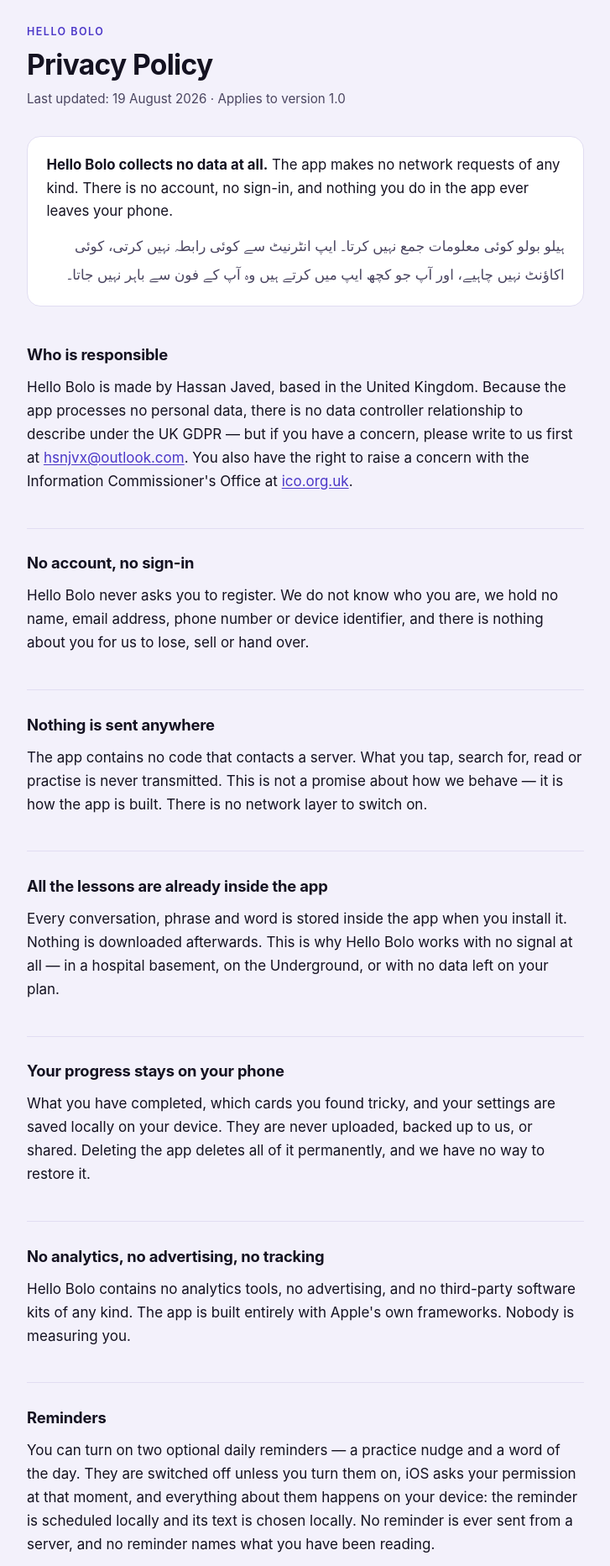
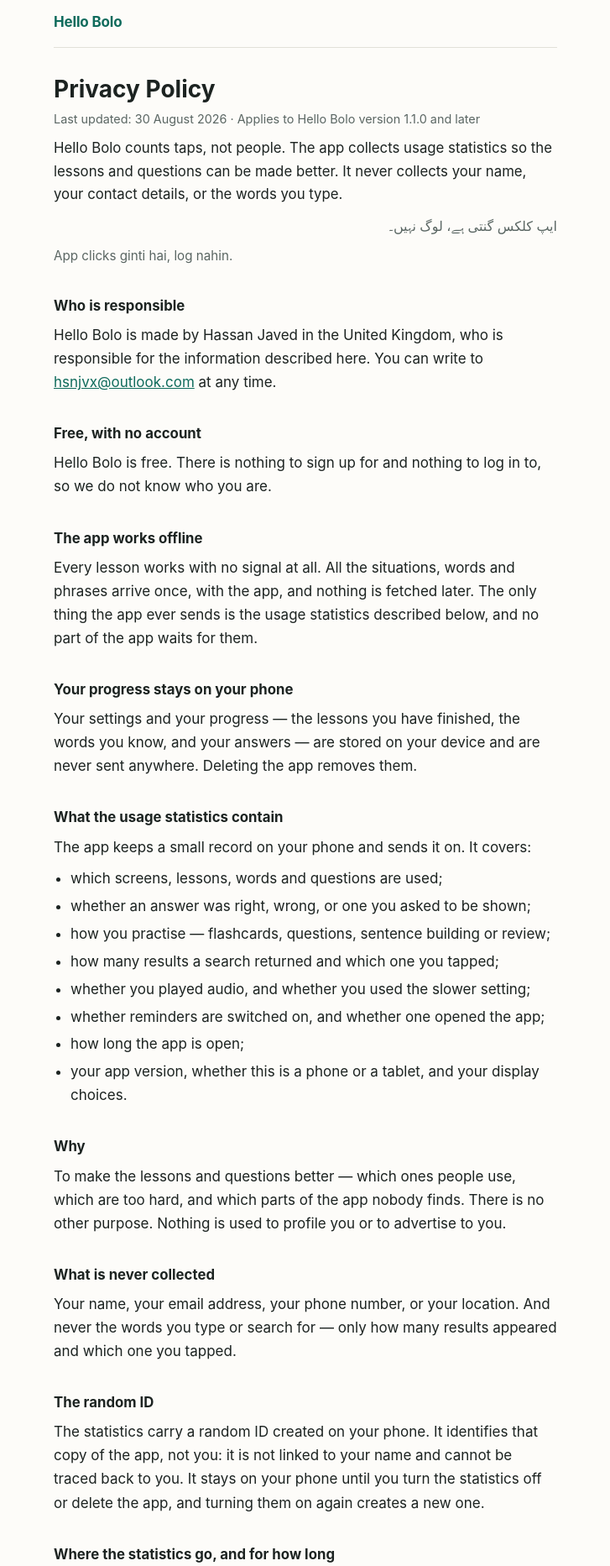
Before and after one commit to Hasjx/hello-bolo-privacy, a plain HTML site: page privacy.html in a window 1280 px wide. Shown: the part 20-1885 px from the top of the page at 84% size, without its empty margins (276-1003 px from the left). Drawn offline with Linux system fonts and the light colour scheme.

Commit message:
Update privacy policy for analytics
The policy said Hello Bolo collects no data, makes no network requests and
sends nothing off-device. That stopped being true when usage statistics
shipped, so it is replaced rather than patched.

What it now says: what the statistics contain, why they are collected, what
is never collected (name, email, phone, location, and the words you type or
search for), that a random ID identifies a copy of the app rather than a
person, that PostHog stores them in the EU, how long they are kept, how to
turn them off in Settings, the rights that apply, and where to complain.

What it keeps, because it is still true: free with no account, lessons work
offline, progress stays on the device, reminders and pronunciation audio are
on-device, the email and store-rating handoffs, and what the app is not.

```diff
--- a/privacy.html
+++ b/privacy.html
@@ -1,185 +1,189 @@
 <!DOCTYPE html>
-<html lang="en-GB">
+<html lang="en">
 <head>
 <meta charset="utf-8">
 <meta name="viewport" content="width=device-width, initial-scale=1">
-<title>Privacy Policy — Hello Bolo</title>
-<meta name="description" content="Hello Bolo collects no data. Everything stays on your device.">
+<title>Hello Bolo — Privacy Policy</title>
 <style>
-  :root{
-    --ink:#141221;
-    --ink-soft:#4a4560;
-    --bg:#F3F1FB;
-    --card:#ffffff;
-    --violet:#4B37C8;
-    --edge:#E1DDF2;
+  :root {
+    --ink: #1c2321;
+    --muted: #5a6663;
+    --rule: #e2e0d9;
+    --bg: #fdfcf9;
+    --accent: #0f6b5c;
   }
-  *{box-sizing:border-box}
-  html{-webkit-text-size-adjust:100%}
-  body{
-    margin:0;
-    background:var(--bg);
-    color:var(--ink);
-    font:400 17px/1.65 -apple-system,BlinkMacSystemFont,"Segoe UI",Roboto,Helvetica,Arial,sans-serif;
+  @media (prefers-color-scheme: dark) {
+    :root {
+      --ink: #e9ece9; --muted: #9aa5a1; --rule: #2b3331;
+      --bg: #15191a; --accent: #4bb096;
+    }
   }
-  .wrap{max-width:44rem;margin:0 auto;padding:3rem 1.25rem 5rem}
-  header{margin-bottom:2.5rem}
-  .eyebrow{
-    font-size:.78rem;letter-spacing:.12em;text-transform:uppercase;
-    font-weight:600;color:var(--violet);margin:0 0 .6rem
+  * { box-sizing: border-box; }
+  body {
+    margin: 0; background: var(--bg); color: var(--ink);
+    font: 17px/1.65 -apple-system, BlinkMacSystemFont, "Segoe UI", Roboto, sans-serif;
+    -webkit-text-size-adjust: 100%;
   }
-  h1{font-size:2.1rem;line-height:1.15;letter-spacing:-.02em;margin:0 0 .5rem;font-weight:700}
-  .updated{color:var(--ink-soft);font-size:.95rem;margin:0}
-  .lede{
-    margin:2rem 0 0;padding:1.25rem 1.4rem;background:var(--card);
-    border:1px solid var(--edge);border-radius:16px;font-size:1.05rem
+  .wrap { max-width: 40rem; margin: 0 auto; padding: 2rem 1.25rem 4rem; }
+  header { border-bottom: 1px solid var(--rule); padding-bottom: 1rem; margin-bottom: 2rem; }
+  .brand { font-weight: 700; letter-spacing: -0.01em; color: var(--accent); }
+  h1 { font-size: 1.75rem; line-height: 1.25; margin: 1.25rem 0 0.35rem; }
+  .meta { color: var(--muted); font-size: 0.9rem; margin: 0; }
+  h2 {
+    font-size: 1.05rem; margin: 2.25rem 0 0.4rem; line-height: 1.35;
   }
-  .lede strong{font-weight:650}
-  .urdu{
-    display:block;margin-top:.7rem;color:var(--ink-soft);
-    direction:rtl;text-align:right;font-size:1.05rem;line-height:2
+  p { margin: 0.6rem 0; }
+  ul { margin: 0.6rem 0; padding-left: 1.25rem; }
+  li { margin: 0.3rem 0; }
+  a { color: var(--accent); }
+  .lede { font-size: 1.05rem; }
+  .urdu {
+    color: var(--muted); font-size: 1rem; margin-top: 0.5rem;
+    direction: rtl; text-align: right;
   }
-  h2{
-    font-size:1.15rem;letter-spacing:-.01em;margin:2.6rem 0 .6rem;font-weight:650;
-    padding-top:1.6rem;border-top:1px solid var(--edge)
+  .roman { color: var(--muted); font-size: 0.95rem; margin-top: 0.15rem; }
+  footer {
+    margin-top: 3rem; padding-top: 1rem; border-top: 1px solid var(--rule);
+    color: var(--muted); font-size: 0.9rem;
   }
-  h2:first-of-type{border-top:0;padding-top:0}
-  p{margin:0 0 1rem}
-  ul{margin:0 0 1rem;padding-left:1.15rem}
-  li{margin:.35rem 0}
-  a{color:var(--violet);text-underline-offset:2px}
-  a:focus-visible{outline:2px solid var(--violet);outline-offset:3px;border-radius:3px}
-  footer{
-    margin-top:3.5rem;padding-top:1.5rem;border-top:1px solid var(--edge);
-    color:var(--ink-soft);font-size:.9rem
-  }
-  @media (max-width:480px){ h1{font-size:1.7rem} .wrap{padding-top:2rem} }
 </style>
 </head>
 <body>
 <div class="wrap">
 
 <header>
-  <p class="eyebrow">Hello Bolo</p>
-  <h1>Privacy Policy</h1>
-  <p class="updated">Last updated: 19 August 2026 · Applies to version 1.0</p>
-
-  <div class="lede">
-    <strong>Hello Bolo collects no data at all.</strong> The app makes no network
-    requests of any kind. There is no account, no sign-in, and nothing you do in
-    the app ever leaves your phone.
-    <span class="urdu">ہیلو بولو کوئی معلومات جمع نہیں کرتا۔ ایپ انٹرنیٹ سے کوئی رابطہ نہیں کرتی، کوئی اکاؤنٹ نہیں چاہیے، اور آپ جو کچھ ایپ میں کرتے ہیں وہ آپ کے فون سے باہر نہیں جاتا۔</span>
-  </div>
+  <div class="brand">Hello Bolo</div>
 </header>
 
+<h1>Privacy Policy</h1>
+<p class="meta">Last updated: 30 August 2026 · Applies to Hello Bolo version 1.1.0 and later</p>
+
+<p class="lede">Hello Bolo counts taps, not people. The app collects usage
+statistics so the lessons and questions can be made better. It never collects
+your name, your contact details, or the words you type.</p>
+<p class="urdu">ایپ کلکس گنتی ہے، لوگ نہیں۔</p>
+<p class="roman">App clicks ginti hai, log nahin.</p>
+
 <h2>Who is responsible</h2>
-<p>
-  Hello Bolo is made by Hassan Javed, based in the United Kingdom. Because the
-  app processes no personal data, there is no data controller relationship to
-  describe under the UK GDPR — but if you have a concern, please write to us
-  first at <a href="mailto:hsnjvx@outlook.com">hsnjvx@outlook.com</a>. You also
-  have the right to raise a concern with the Information Commissioner's Office
-  at <a href="https://ico.org.uk">ico.org.uk</a>.
-</p>
+<p>Hello Bolo is made by Hassan Javed in the United Kingdom, who is
+responsible for the information described here. You can write to
+<a href="mailto:hsnjvx@outlook.com">hsnjvx@outlook.com</a> at any time.</p>
 
-<h2>No account, no sign-in</h2>
-<p>
-  Hello Bolo never asks you to register. We do not know who you are, we hold no
-  name, email address, phone number or device identifier, and there is nothing
-  about you for us to lose, sell or hand over.
-</p>
+<h2>Free, with no account</h2>
+<p>Hello Bolo is free. There is nothing to sign up for and nothing to log in
+to, so we do not know who you are.</p>
 
-<h2>Nothing is sent anywhere</h2>
-<p>
-  The app contains no code that contacts a server. What you tap, search for,
-  read or practise is never transmitted. This is not a promise about how we
-  behave — it is how the app is built. There is no network layer to switch on.
-</p>
-
-<h2>All the lessons are already inside the app</h2>
-<p>
-  Every conversation, phrase and word is stored inside the app when you install
-  it. Nothing is downloaded afterwards. This is why Hello Bolo works with no
-  signal at all — in a hospital basement, on the Underground, or with no data
-  left on your plan.
-</p>
+<h2>The app works offline</h2>
+<p>Every lesson works with no signal at all. All the situations, words and
+phrases arrive once, with the app, and nothing is fetched later. The only
+thing the app ever sends is the usage statistics described below, and no part
+of the app waits for them.</p>
 
 <h2>Your progress stays on your phone</h2>
-<p>
-  What you have completed, which cards you found tricky, and your settings are
-  saved locally on your device. They are never uploaded, backed up to us, or
-  shared. Deleting the app deletes all of it permanently, and we have no way to
-  restore it.
-</p>
+<p>Your settings and your progress — the lessons you have finished, the words
+you know, and your answers — are stored on your device and are never sent
+anywhere. Deleting the app removes them.</p>
 
-<h2>No analytics, no advertising, no tracking</h2>
-<p>
-  Hello Bolo contains no analytics tools, no advertising, and no third-party
-  software kits of any kind. The app is built entirely with Apple's own
-  frameworks. Nobody is measuring you.
-</p>
+<h2>What the usage statistics contain</h2>
+<p>The app keeps a small record on your phone and sends it on. It covers:</p>
+<ul>
+  <li>which screens, lessons, words and questions are used;</li>
+  <li>whether an answer was right, wrong, or one you asked to be shown;</li>
+  <li>how you practise — flashcards, questions, sentence building or review;</li>
+  <li>how many results a search returned and which one you tapped;</li>
+  <li>whether you played audio, and whether you used the slower setting;</li>
+  <li>whether reminders are switched on, and whether one opened the app;</li>
+  <li>how long the app is open;</li>
+  <li>your app version, whether this is a phone or a tablet, and your display
+      choices.</li>
+</ul>
+
+<h2>Why</h2>
+<p>To make the lessons and questions better — which ones people use, which
+are too hard, and which parts of the app nobody finds. There is no other
+purpose. Nothing is used to profile you or to advertise to you.</p>
+
+<h2>What is never collected</h2>
+<p>Your name, your email address, your phone number, or your location. And
+never the words you type or search for — only how many results appeared and
+which one you tapped.</p>
+
+<h2>The random ID</h2>
+<p>The statistics carry a random ID created on your phone. It identifies that
+copy of the app, not you: it is not linked to your name and cannot be traced
+back to you. It stays on your phone until you turn the statistics off or
+delete the app, and turning them on again creates a new one.</p>
+
+<h2>Where the statistics go, and for how long</h2>
+<p>They are sent securely to PostHog, which stores them in the European Union
+on our behalf and may use them only to help improve Hello Bolo. They are not
+sold, and they are not shared with anyone else.</p>
+<p>The individual records are kept for 30 days and then deleted. What remains
+after that is overall totals — counts that describe everybody together and
+cannot be traced to any one phone. We keep those totals long-term, because
+they are what shows whether the app is getting better over the years.</p>
+
+<h2>Turning the statistics off</h2>
+<p>Settings ▸ Privacy ▸ Share usage statistics. Turning it off stops
+everything, deletes the random ID and deletes anything still waiting to be
+sent. The app works exactly the same either way.</p>
+
+<h2>No advertising, nothing sold</h2>
+<p>There is no advertising in Hello Bolo, nothing about you is ever sold, and
+there is no third-party code inside the app.</p>
 
 <h2>Reminders</h2>
-<p>
-  You can turn on two optional daily reminders — a practice nudge and a word of
-  the day. They are switched off unless you turn them on, iOS asks your
-  permission at that moment, and everything about them happens on your device:
-  the reminder is scheduled locally and its text is chosen locally. No reminder
-  is ever sent from a server, and no reminder names what you have been reading.
-</p>
+<p>The two reminders in Settings are optional and start switched off. If you
+turn one on, your phone asks permission once, and the reminders are then
+planned and delivered by that phone alone. Nothing about them is sent
+anywhere, and switching them off removes them.</p>
 
 <h2>Pronunciation audio</h2>
-<p>
-  When you tap the speaker button, the phrase is spoken by the voice built into
-  iOS. The app does not record you, does not use the microphone, and asks for no
-  microphone permission.
-</p>
+<p>The voice you hear is your phone's own built-in speech. The app does not
+record you, does not use the microphone, and asks for no microphone
+permission.</p>
 
 <h2>The two places the app hands you over</h2>
-<ul>
-  <li><strong>Contact us</strong> opens your own email app with a message ready to send. What happens after that is governed by your email provider.</li>
-  <li><strong>Rate Hello Bolo</strong> opens Apple's review sheet. Anything you write there goes to Apple, not to us, and is covered by Apple's privacy policy.</li>
-</ul>
+<p><strong>Contact us</strong> opens your own email app with a message ready
+to send. If you send it, your email address and whatever you write reach us,
+and we use them only to answer you.</p>
+<p><strong>Rate Hello Bolo</strong> opens Apple's review sheet on iPhone, or
+the Play Store on Android. What happens there is Apple's or Google's, not
+ours, and we receive no personal information from it.</p>
+<p>Apple and Google also give us anonymous, aggregate figures of their own —
+how many people installed the app in a country, for example. We cannot
+identify anyone from those.</p>
 
-<h2>What Apple sees</h2>
-<p>
-  Downloading Hello Bolo is a transaction with Apple, not with us. Apple gives
-  developers anonymous, aggregate figures — how many people installed the app in
-  a given country, for example. We never see who you are, and we receive nothing
-  about what you do inside the app.
-</p>
+<h2>Your rights</h2>
+<p>You have the right to be told how your information is used, to ask for a
+copy of it, to have it corrected or deleted, to restrict how it is used, to
+object to its use, and to receive it in a portable form.</p>
+<p>The quickest way to stop everything is the switch in Settings, which takes
+effect immediately. Because the statistics carry no name and no account, we
+may not be able to find your records from an email address alone — tell us
+what you need and we will help as far as we can. Write to
+<a href="mailto:hsnjvx@outlook.com">hsnjvx@outlook.com</a>.</p>
+<p>If you are unhappy with how we have handled your information, you can
+complain to the UK Information Commissioner's Office at
+<a href="https://ico.org.uk">ico.org.uk</a>.</p>
 
 <h2>Children</h2>
-<p>
-  Hello Bolo is written for adults but is safe for all ages, and is rated 4+.
-  Since the app collects no information from anyone, it collects none from
-  children either.
-</p>
+<p>Hello Bolo is made for adults learning English. It is not directed at
+children.</p>
 
 <h2>What this app is not</h2>
-<p>
-  Hello Bolo teaches the English people use in everyday situations. It is not
-  legal, medical, financial or immigration advice, and it is not connected to
-  the NHS, any council, school, bank or government body. For advice about your
-  own situation, speak to the organisation concerned or a qualified
-  professional.
-</p>
+<p>Hello Bolo teaches the English people use in everyday situations. It is
+not legal, medical, financial or immigration advice, and it is not connected
+to the NHS, any council, school, bank or government body. For advice about
+your own situation, speak to the organisation concerned or a qualified
+professional.</p>
 
 <h2>Changes to this policy</h2>
-<p>
-  This policy describes version 1.0 of Hello Bolo. If a future version ever
-  changes what the app does, this page will be updated before that version is
-  released, and the date at the top will change with it.
-</p>
-
-<h2>Contact</h2>
-<p>
-  Questions about anything on this page:
-  <a href="mailto:hsnjvx@outlook.com">hsnjvx@outlook.com</a>
-</p>
+<p>If any of this changes, this page and the app's App Store and Google Play
+privacy information will be updated before the new version is released.</p>
 
 <footer>
-  © 2026 Hassan Javed · <a href="./index.html">Support</a>
+  © 2026 Hassan Javed · <a href="mailto:hsnjvx@outlook.com">hsnjvx@outlook.com</a>
 </footer>
 
 </div>
```
